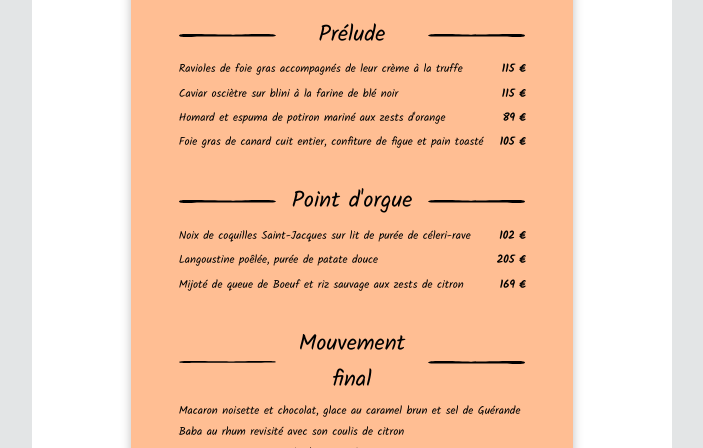
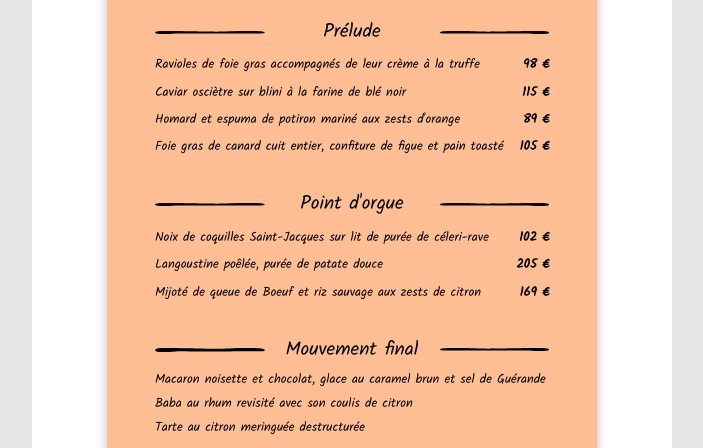
Before and after one commit to pinkdoab/Ohmyfood, a website: page menu1.html in a window 1280 px wide. Shown: the part 296-744 px from the top of the page, without its empty margins (288-991 px from the left). Drawn offline with Linux system fonts and the light colour scheme; a web font is replaced by a local one.

```diff
--- a/menu1.html
+++ b/menu1.html
@@ -29,7 +29,7 @@
                                 <img class="filet-svg filet-svg--inversion" src="images/filet1.svg" alt="filet intercalaire">
                             </div>
                             <div class="component__detail component__detail--retrait">
-                                <p><span>Ravioles de foie gras accompagnés de leur crème à la truffe</span><span>115&nbsp;€</span></p>
+                                <p><span>Ravioles de foie gras accompagnés de leur crème à la truffe</span><span>98&nbsp;€</span></p>
                                 <p><span>Caviar osciètre sur blini à la farine de blé noir</span><span>115&nbsp;€</span></p>
                                 <p><span>Homard et espuma de potiron mariné aux zests d'orange</span><span>89&nbsp;€</span></p>
                                 <p><span>Foie gras de canard cuit entier, confiture de figue et pain toasté</span><span>105&nbsp;€</span></p>
@@ -71,7 +71,7 @@
         </main>
         <footer class="footer">
             <a href="mentions-legales.html">Mentions légales</a>
-            <a href="contactez-nous.html">Contactez-nous</a>
+            <a href="mailto:divers@doab.fr">Contactez-nous</a>
         </footer>
     </div>
 </body>
--- a/sass/utils/_mixins.scss
+++ b/sass/utils/_mixins.scss
@@ -9,14 +9,12 @@
     text-align: center;
     background-color: map-get($style, fond);
     transition: opacity 2000ms;
-
     @media screen and (max-width: 600px) and (orientation: portrait) {
         min-width: 90vw;
         min-height: 90vw * 1.5;
     }
-
     h2 {
-        margin-top: 1rem;
+        //margin-top: 1rem;
         font-family: map-get($style, restaurant-font);
         font-size: map-get($style, restaurant-corps-petitM);
         color: map-get($style,restaurant-color);
@@ -59,7 +57,6 @@
     @media screen  and (max-width: 600px) and (orientation: portrait) {
         padding: .5rem;
     }
-
     h2, h4 {
         text-align: center;
         font-family: map-get($style, restaurant-font);
@@ -70,10 +67,6 @@
         @media screen and (max-width: 600px) and (orientation: portrait) {
             font-size: 3rem;
         }
-        @media screen and (orientation: landscape) {
-            font-size: 2rem;
-        }
-
         &.degrade-texte {
             background-image: map-get($style, restaurant-degrade);
             -webkit-background-clip: text;
@@ -82,6 +75,8 @@
     }
     h4 {
         font-size: map-get($style, restaurantBas-corps-grandM);
+        margin-top: 1rem;
+        margin-bottom: 1.5rem;
     }
     .component {
         &:hover h3:after {
--- a/sass/utils/_variables.scss
+++ b/sass/utils/_variables.scss
@@ -18,7 +18,7 @@
 
 // ------------------ Données communes à tous les menus ----------------------
 $restaurant-weight: normal;
-$plat-corps-grandM: .7rem;
+$plat-corps-grandM: .8rem;
 $plat-margin-grandM: .2rem 0rem 0rem 0rem;
 $plat-color-grandM: black;
 
@@ -38,7 +38,7 @@
             restaurant-color: rgb(0, 0, 0, 1),
 
             section-corps-petitM: 2.7vw,
-            section-corps-grandM: 1.4rem,
+            section-corps-grandM: 1.2rem,
             section-margin-petitM: 1rem 0rem 0rem 0rem,
             section-margin-grandM: 0,
             section-color-petitM: black,
@@ -68,7 +68,7 @@
             restaurant-degrade: linear-gradient(to right, rgb(233, 129, 10), rgb(30, 58, 180)),
 
             section-corps-petitM: 2.7vw,
-            section-corps-grandM: 1rem,
+            section-corps-grandM: .9rem,
             section-margin-petitM: 1rem 0rem 0rem 0rem,
             section-margin-grandM: 1.2rem 0rem 1.5rem 0rem,
 
```
Also changed, not shown: menu2.html (+2 -2 lines), menu3.html (+2 -2 lines), menu4.html (+1 -1 lines), styles/main.css, 1 other file.
